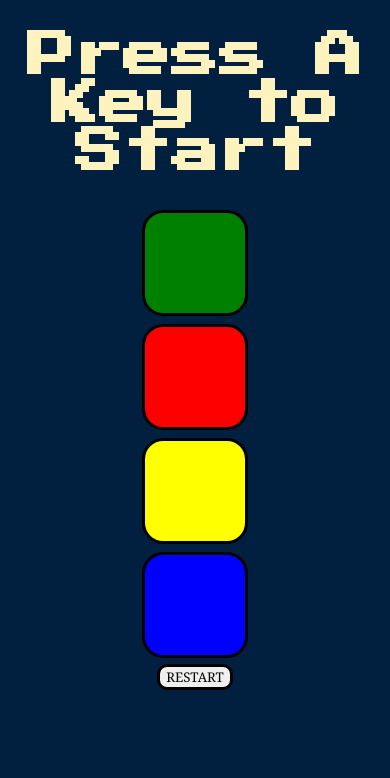
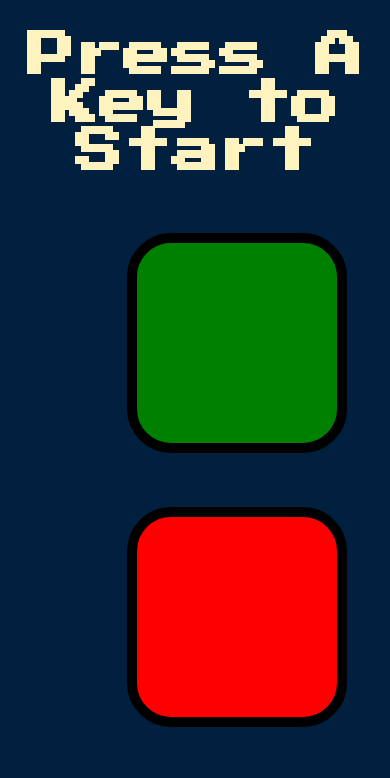
Before and after one commit to Beast0804r/Colour_Pattern, a plain HTML site: page index.html in a window 390 px wide. Shown: the top 778 px of the page. Drawn offline with nearby package versions, Linux system fonts and the light colour scheme.

Commit message:
Update styles.css

```diff
--- a/styles.css
+++ b/styles.css
@@ -57,9 +57,9 @@ button{
   font-family:Cambria, Cochin, Georgia, Times, 'Times New Roman', serif ;
 }
 
-@media (max-width:1200px){
+@media (max-width:0px){
   .btn{
-    margin: 2px;
+    margin:768px;
     display: inline-block;
     height: 100px;
     width: 100px;
```
